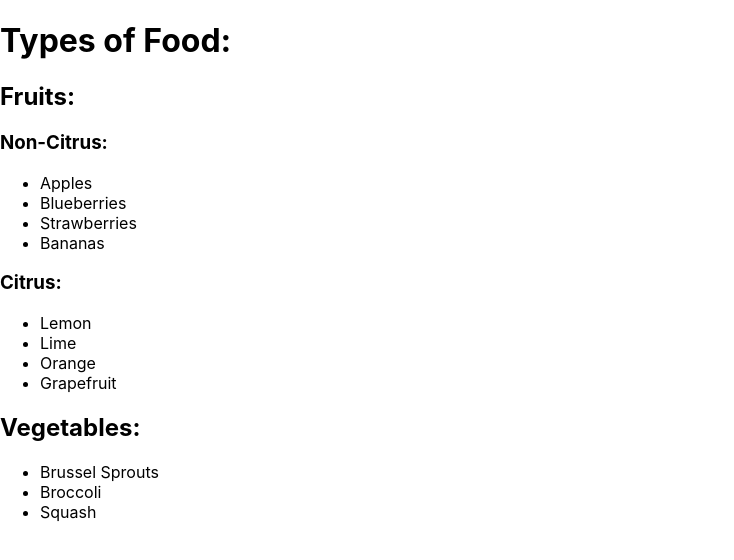
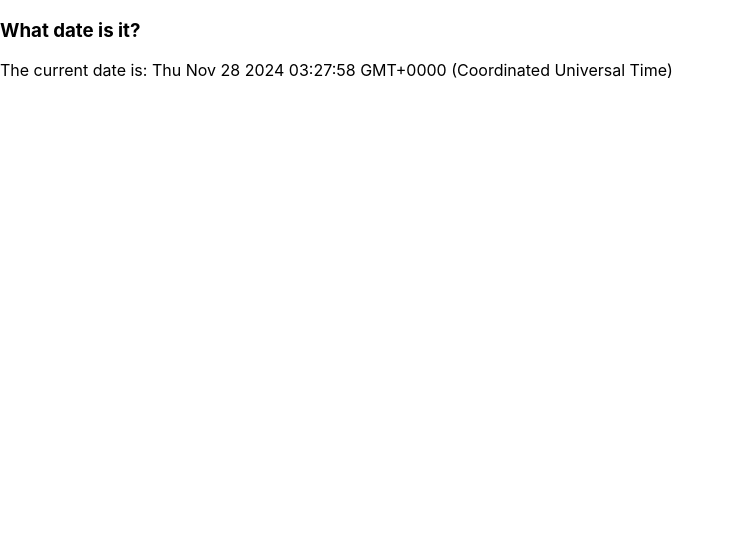
Before and after one commit to jay3272/FreeCodeCamp, a React (Create React App) app in the folder Front End Development/React/myreact/: page / in a window 1280 px wide. Shown: the top 560 px of the page, without its empty margins (0-734 px from the left). Built offline with nearby package versions, Linux system fonts and the light colour scheme.

Commit message:
將 Props 傳遞給無狀態函數組件

```diff
--- a/Front End Development/React/myreact/src/Fcc.js
+++ b/Front End Development/React/myreact/src/Fcc.js
@@ -1,67 +1,22 @@
 import React from 'react';
 
-const NonCitrus = () => {
+const CurrentDate = (props) => {
   return (
     <div>
-      <h3>Non-Citrus:</h3>
-      <ul>
-        <li>Apples</li>
-        <li>Blueberries</li>
-        <li>Strawberries</li>
-        <li>Bananas</li>
-      </ul>
+      <p>The current date is: {props.date}</p>
     </div>
   );
 };
 
-const Citrus = () => {
-  return (
-    <div>
-      <h3>Citrus:</h3>
-      <ul>
-        <li>Lemon</li>
-        <li>Lime</li>
-        <li>Orange</li>
-        <li>Grapefruit</li>
-      </ul>
-    </div>
-  );
-};
-
-const Vegetables = () => {
-  return (
-    <div>
-      <h2>Vegetables:</h2>
-      <ul>
-        <li>Brussel Sprouts</li>
-        <li>Broccoli</li>
-        <li>Squash</li>
-      </ul>
-    </div>
-  );
-};
-
-const Fruits = () => {
-  return (
-    <div>
-      <h2>Fruits:</h2>
-        <NonCitrus />
-        <Citrus />
-    </div>
-  );
-};
-
-class TypesOfFood extends React.Component {
+class Calendar extends React.Component {
   constructor(props) {
     super(props);
   }
-
   render() {
     return (
       <div>
-        <h1>Types of Food:</h1>
-        <Fruits/>
-        <Vegetables />
+        <h3>What date is it?</h3>
+        <CurrentDate date={Date()} />
       </div>
     );
   }
@@ -70,7 +25,7 @@ class TypesOfFood extends React.Component {
 function Fcc() {
   return (
     <div>
-      <TypesOfFood />
+      <Calendar />
     </div>
   );
 }
```
